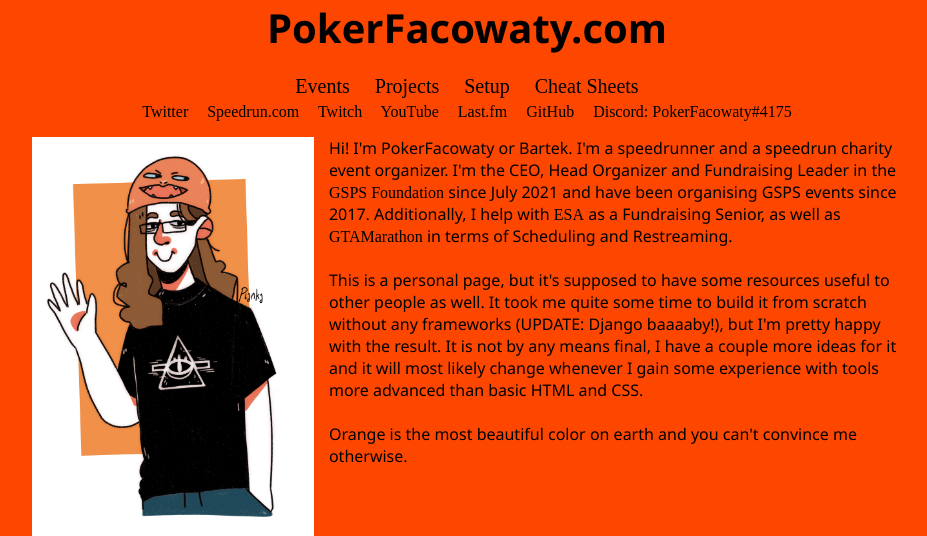
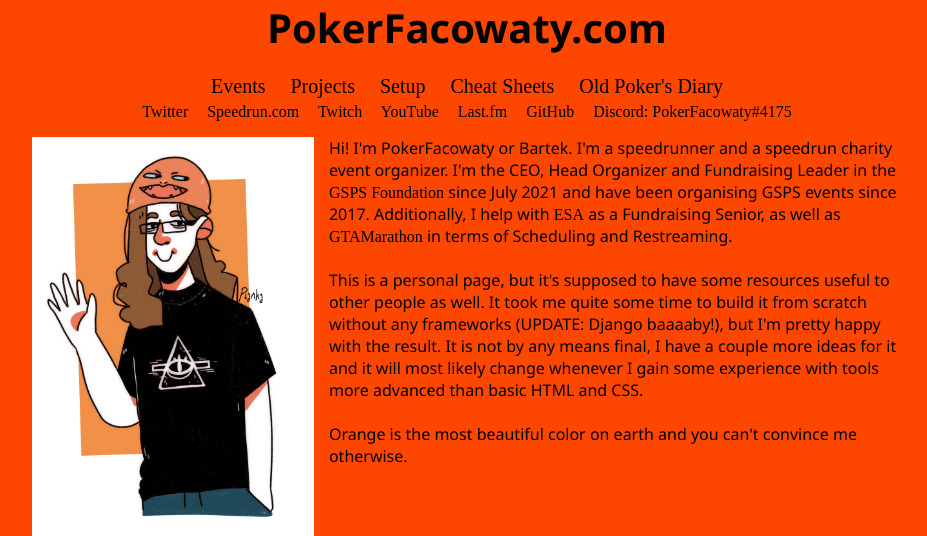
Before and after one commit to PokerFacowaty/django-pokerfacowaty-com, a Django app: page / in a window 1280 px wide. Shown: the top 536 px of the page, without its empty margins (173-1100 px from the left). Run offline with Django 4.2, Linux system fonts and the light colour scheme; data that the repository does not hold is empty; some web fonts are replaced.

Commit message:
Added back the Old Poker's Diary button

```diff
--- a/pages/templates/pages/base_main.html
+++ b/pages/templates/pages/base_main.html
@@ -11,7 +11,7 @@
     <a href="./setup">Setup</a>
     <a id="cs" href="./cs">Cheat Sheets</a>
     <!-- <a class="buttons" href="./archive">Archive</a>  -->
-    <!--  <a id="pokers-diary" href="./old-pokers-diary/">Old Poker's Diary</a> Part of the archive?  -->
+    <a id="pokers-diary" href="https://old.pokerfacowaty.com/">Old Poker's Diary</a>
 </p>
 <p class="sm-buttons-box">
     <a href="https://twitter.com/pokerfacowaty" target="_blank">Twitter</a>
```
